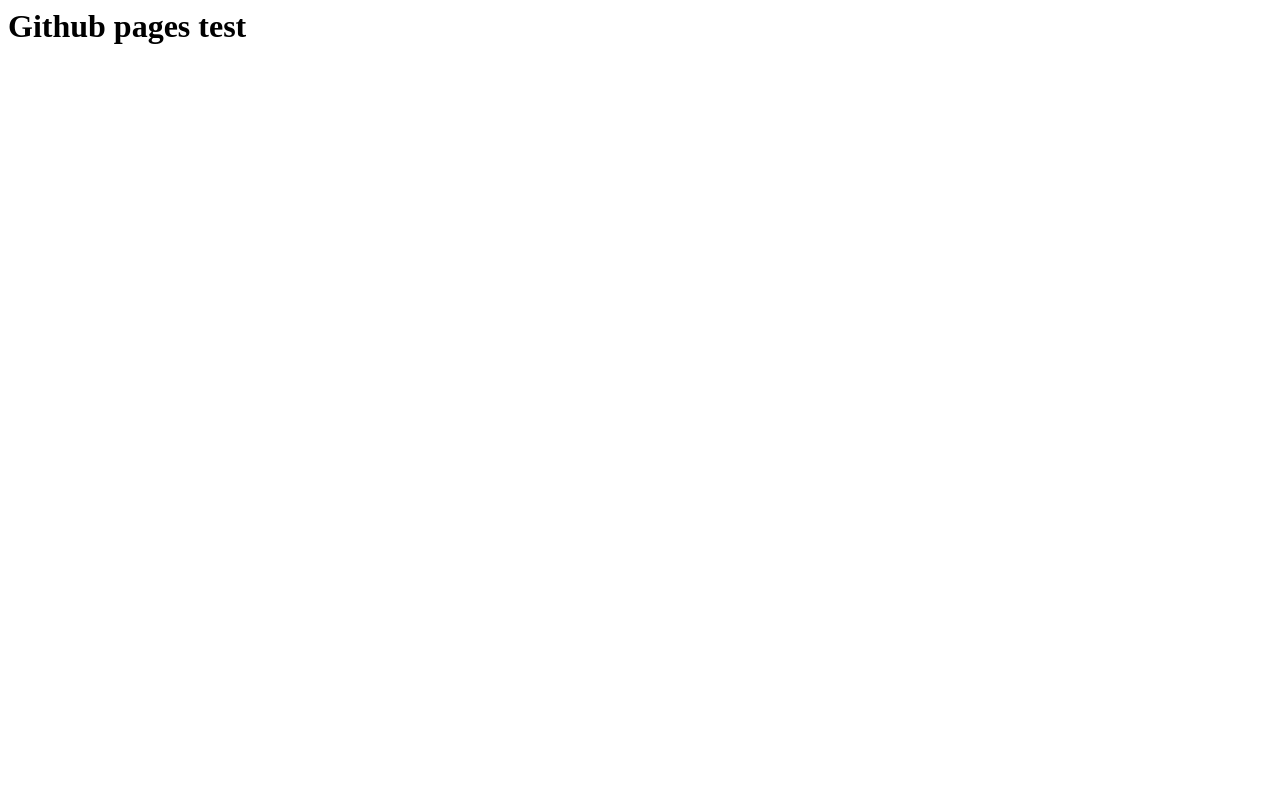
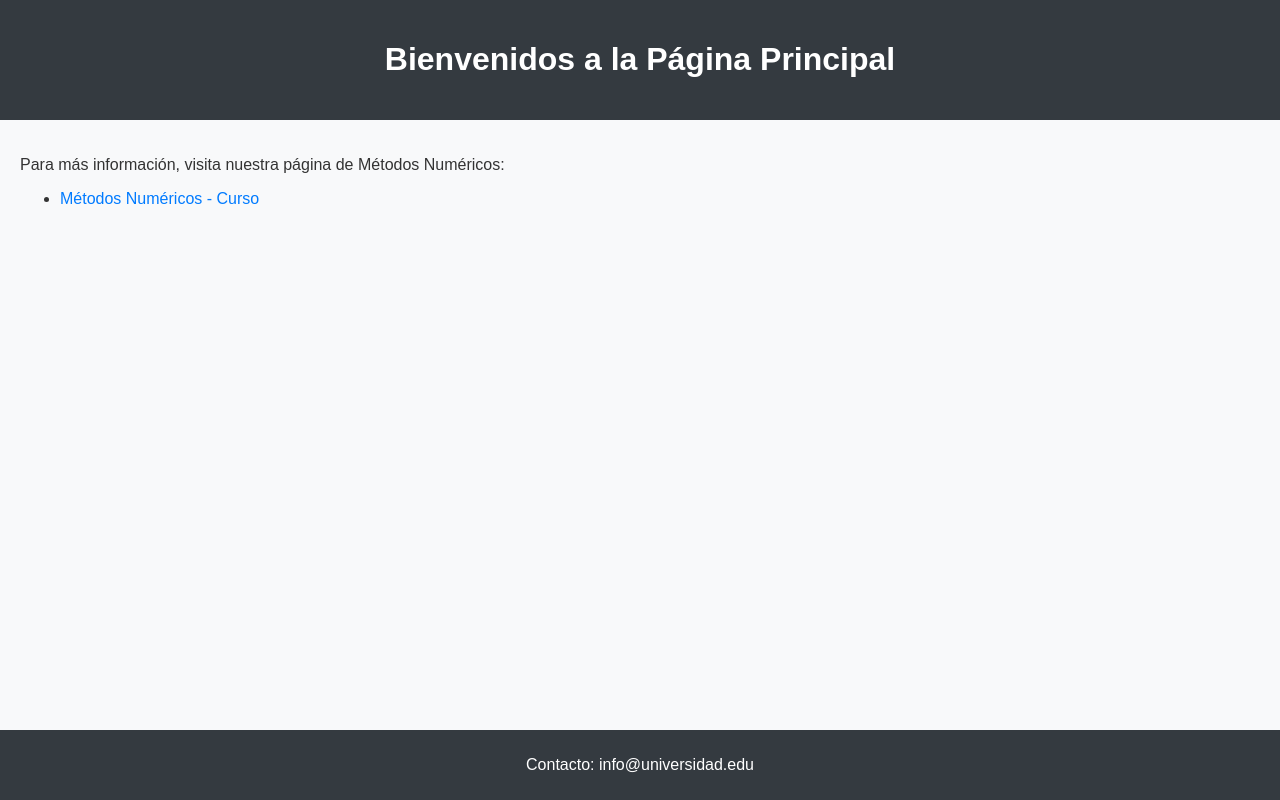
Before and after one commit to hermes2218/githubpagetest, a plain HTML site: page index.html in a window 1280 px wide. Drawn offline with Linux system fonts and the light colour scheme.

Commit message:
Update index.html

```diff
--- a/index.html
+++ b/index.html
@@ -1 +1,55 @@
-<h1>Github pages test</h1>
+<html lang="es">
+<head>
+    <meta charset="UTF-8">
+    <meta name="viewport" content="width=device-width, initial-scale=1.0">
+    <title>Página Principal</title>
+    <style>
+        body {
+            font-family: Arial, sans-serif;
+            background-color: #f8f9fa; /* Gris claro */
+            color: #333333; /* Gris oscuro */
+            margin: 0;
+            padding: 0;
+        }
+        header {
+            background-color: #343a40; /* Gris oscuro */
+            color: #ffffff; /* Blanco */
+            padding: 20px;
+            text-align: center;
+        }
+        main {
+            padding: 20px;
+        }
+        a {
+            color: #007bff; /* Azul */
+            text-decoration: none;
+        }
+        a:hover {
+            text-decoration: underline;
+        }
+        footer {
+            background-color: #343a40; /* Gris oscuro */
+            color: #ffffff; /* Blanco */
+            text-align: center;
+            padding: 10px 0;
+            position: fixed;
+            width: 100%;
+            bottom: 0;
+        }
+    </style>
+</head>
+<body>
+    <header>
+        <h1>Bienvenidos a la Página Principal</h1>
+    </header>
+    <main>
+        <p>Para más información, visita nuestra página de Métodos Numéricos:</p>
+        <ul>
+            <li><a href="Ejemplo.html">Métodos Numéricos - Curso</a></li>
+        </ul>
+    </main>
+    <footer>
+        <p>Contacto: info@universidad.edu</p>
+    </footer>
+</body>
+</html>
```
